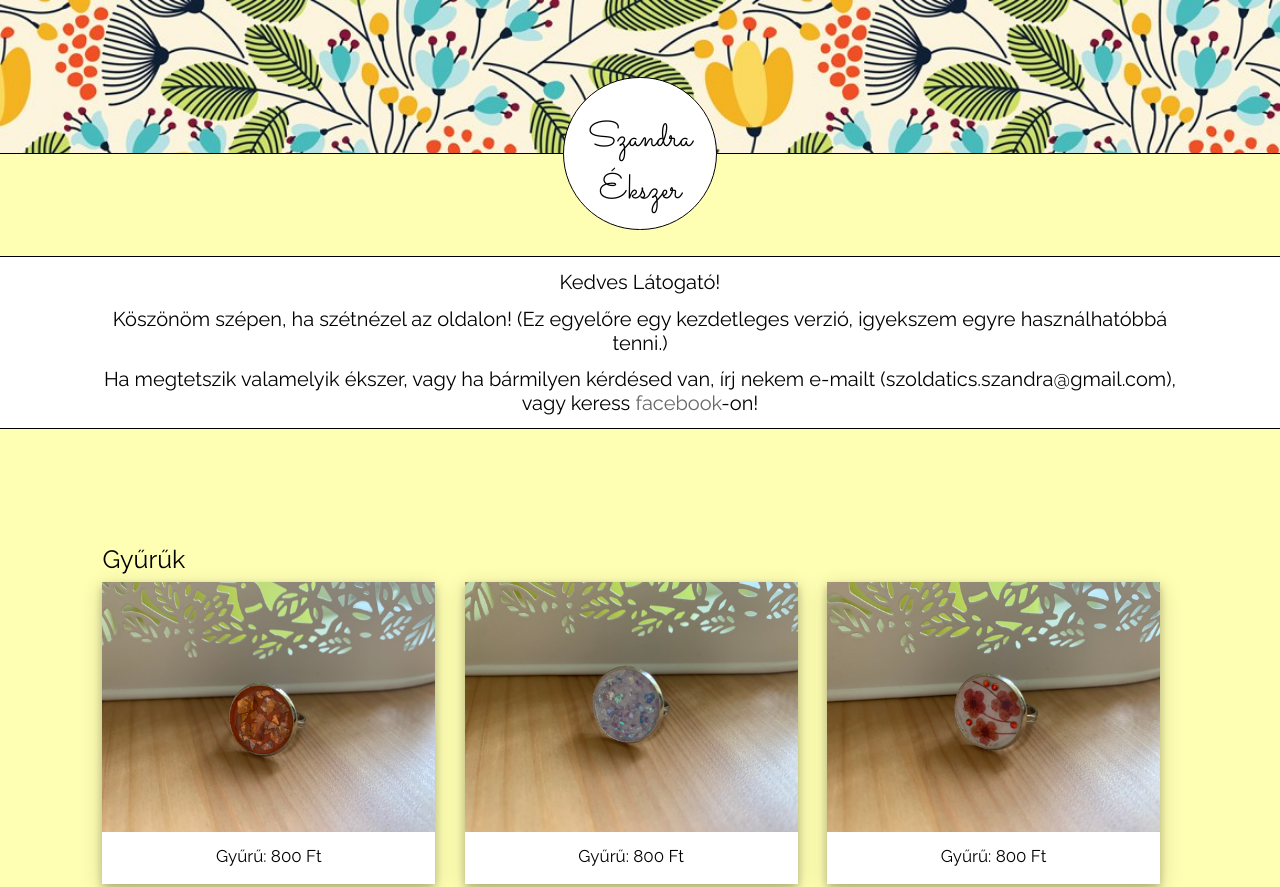
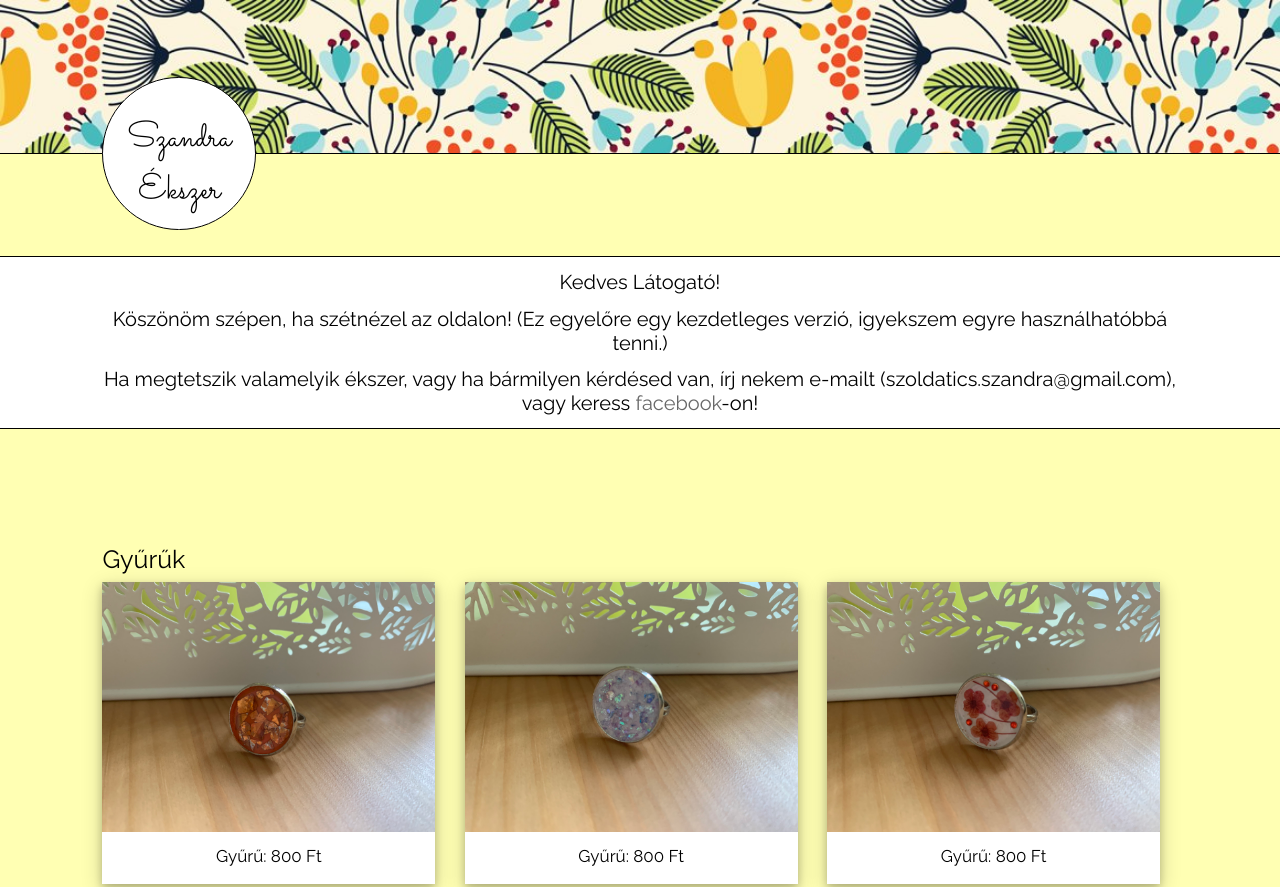
Before and after one commit to szoldaticsszandra/Ekszer-weboldal, a plain HTML site: page index.html in a window 1280 px wide. Shown: the top 887 px of the page. Drawn offline with Linux system fonts and the light colour scheme; a web font is replaced by a local one.

Commit message:
Update main.css

```diff
--- a/main.css
+++ b/main.css
@@ -28,7 +28,7 @@ a:hover {
     display: inline-block;
     background-color: white;
     margin-top: 15vw;
-    margin-left: 30vw;
+    margin-left: 8vw;
     width: 40vw;
     height: 40vw;
     border-radius: 50%;
@@ -66,7 +66,7 @@ a:hover {
   }
   .header .circle {
     margin-top: 6vw;
-    margin-left: 44vw;
+    margin-left: 8vw;
     width: 12vw;
     height: 12vw;
   }
```
